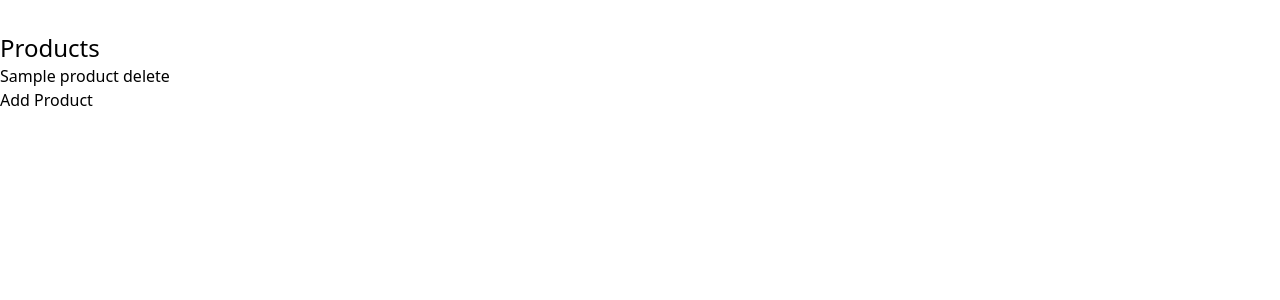
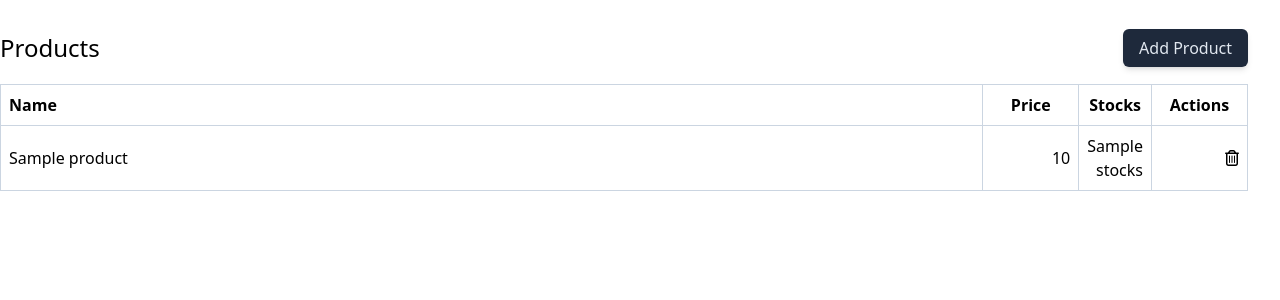
Before and after one commit to RonelTheGreat/inventory-app, a PHP site: template views/products/list.php in a window 1280 px wide. Shown: the top 300 px of the page. Run offline with PHP 8.4, Linux system fonts and the light colour scheme; the template is opened without the code that fills it: most values are stand-ins (such as "Sample title", 1, 10 or a date in 2020); some libraries are stand-ins or nearby versions.

Commit message:
Updated layout and table styles

```diff
--- a/assets/styles/dist.css
+++ b/assets/styles/dist.css
@@ -697,6 +697,18 @@ video {
   margin-bottom: 1rem;
 }
 
+.mb-5 {
+  margin-bottom: 1.25rem;
+}
+
+.ml-1 {
+  margin-left: 0.25rem;
+}
+
+.ml-auto {
+  margin-left: auto;
+}
+
 .mr-2 {
   margin-right: 0.5rem;
 }
@@ -733,28 +745,44 @@ video {
   width: 40%;
 }
 
+.w-64 {
+  width: 16rem;
+}
+
 .w-full {
   width: 100%;
 }
 
-.w-1\/4 {
-  width: 25%;
+.w-56 {
+  width: 14rem;
 }
 
-.w-1\/5 {
-  width: 20%;
+.w-16 {
+  width: 4rem;
 }
 
-.w-64 {
-  width: 16rem;
+.w-32 {
+  width: 8rem;
 }
 
-.flex-grow {
-  flex-grow: 1;
+.w-24 {
+  width: 6rem;
 }
 
 .grow {
   flex-grow: 1;
+}
+
+.table-auto {
+  table-layout: auto;
+}
+
+.table-fixed {
+  table-layout: fixed;
+}
+
+.border-collapse {
+  border-collapse: collapse;
 }
 
 .flex-row {
@@ -807,6 +835,10 @@ video {
   border-bottom-right-radius: 0.375rem;
 }
 
+.border {
+  border-width: 1px;
+}
+
 .border-2 {
   border-width: 2px;
 }
@@ -818,6 +850,16 @@ video {
 .border-slate-400 {
   --tw-border-opacity: 1;
   border-color: rgb(148 163 184 / var(--tw-border-opacity));
+}
+
+.border-slate-500 {
+  --tw-border-opacity: 1;
+  border-color: rgb(100 116 139 / var(--tw-border-opacity));
+}
+
+.border-slate-300 {
+  --tw-border-opacity: 1;
+  border-color: rgb(203 213 225 / var(--tw-border-opacity));
 }
 
 .bg-green-100 {
@@ -882,22 +911,25 @@ video {
   padding-bottom: 0.625rem;
 }
 
-.py-4 {
-  padding-top: 1rem;
-  padding-bottom: 1rem;
-}
-
 .py-3 {
   padding-top: 0.75rem;
   padding-bottom: 0.75rem;
 }
 
-.pt-5 {
-  padding-top: 1.25rem;
+.pr-8 {
+  padding-right: 2rem;
 }
 
 .pt-8 {
   padding-top: 2rem;
+}
+
+.text-left {
+  text-align: left;
+}
+
+.text-right {
+  text-align: right;
 }
 
 .text-2xl {
--- a/views/categories/add.php
+++ b/views/categories/add.php
@@ -1,5 +1,6 @@
-<div class="w-2/5 my-4">
+<div class="grow pt-8 pr-8">
 	<h1 class="text-2xl mb-10">Add Category</h1>
+
 	<div class="mb-10">
 		<a href="/index.php?p=categories&action=list" class="custom-secondary-button">
 			&larr; Back to list
--- a/views/categories/edit.php
+++ b/views/categories/edit.php
@@ -1,4 +1,4 @@
-<div class="w-2/5 my-4">
+<div class="grow pt-8 pr-8">
 	<h1 class="text-2xl mb-10">Edit Category - <?= $category['name']; ?> </h1>
 
 	<div class="mb-10">
--- a/views/products/add.php
+++ b/views/products/add.php
@@ -1,4 +1,4 @@
-<div class="w-2/5 my-4">
+<div class="grow pt-8 pr-8">
 	<h1 class="text-2xl mb-10">Add Product</h1>
 
 	<div class="mb-10">
--- a/views/products/edit.php
+++ b/views/products/edit.php
@@ -1,4 +1,4 @@
-<div class="w-2/5 my-4">
+<div class="grow pt-8 pr-8">
 	<h1 class="text-2xl mb-10">Edit Product - <?= $product['name']; ?> </h1>
 
 	<div class="mb-10">
--- a/views/products/list.php
+++ b/views/products/list.php
@@ -1,23 +1,47 @@
-<div class="grow pt-8">
+<div class="grow pt-8 pr-8">
+	<div class="flex flex-row items-center mb-5">
 		<h1 class="text-2xl">Products</h1>
+		<div class="ml-auto">
+			<a href="/index.php?p=products&action=add" class="custom-primary-button">Add Product</a>
+		</div>
+	</div>
 
 	<?php include_once ROOT_DIR . '/views/includes/alert-error.php'; ?>
 	<?php include_once ROOT_DIR . '/views/includes/alert-success.php'; ?>
 
-	<ul>
+	<table class="w-full table-auto border-collapse border border-slate-500">
+		<thead>
+			<tr>
+				<th class="text-left p-2 border border-slate-300">Name</th>
+				<th class="p-2 border border-slate-300">Price</th>
+				<th class="p-2 border border-slate-300">Stocks</th>
+				<th class="p-2 border border-slate-300">Actions</th>
+			</tr>
+		</thead>
+		<tbody>
 			<?php foreach ($products as $product): ?>
-			<li>
-				<a href="/index.php?p=products&action=edit&id=<?= $product['id']; ?>">
+				<tr class="hover:bg-slate-100">
+					<td class="p-2 border border-slate-300">
+						<a href="/index.php?p=products&action=edit&id=<?= $product['id']; ?>" class="block w-100 hover:underline">
 							<?= $product['name']; ?>
 						</a>
+					</td>
+
+					<td class="w-24 text-right p-2 border border-slate-300">
+						<?= $product['price']; ?>
+					</td>
+
+					<td class="w-16 text-right p-2 border border-slate-300">
+						<?= $product['stocks']; ?>
+					</td>
+
+					<td class="w-24 text-right p-2 border border-slate-300">
 						<a href="/index.php?p=products&action=delete&id=<?= $product['id']; ?>">
-					<span>delete</span>
+							<i class="far fa-trash-alt hover:text-red-700"></i>
 						</a>
-			</li>
+					</td>
+				</tr>
 			<?php endforeach; ?>
-	</ul>
-
-	<div>
-		<a href="/index.php?p=products&action=add">Add Product</a>
+		</tbody>
+	</table>
 </div>
-</div>
```
Also changed, not shown: other parts of assets/styles/dist.css (+15 -46 lines), views/categories/list.php (+34 -15 lines). Lines whose indentation alone changed are shown as unchanged.
